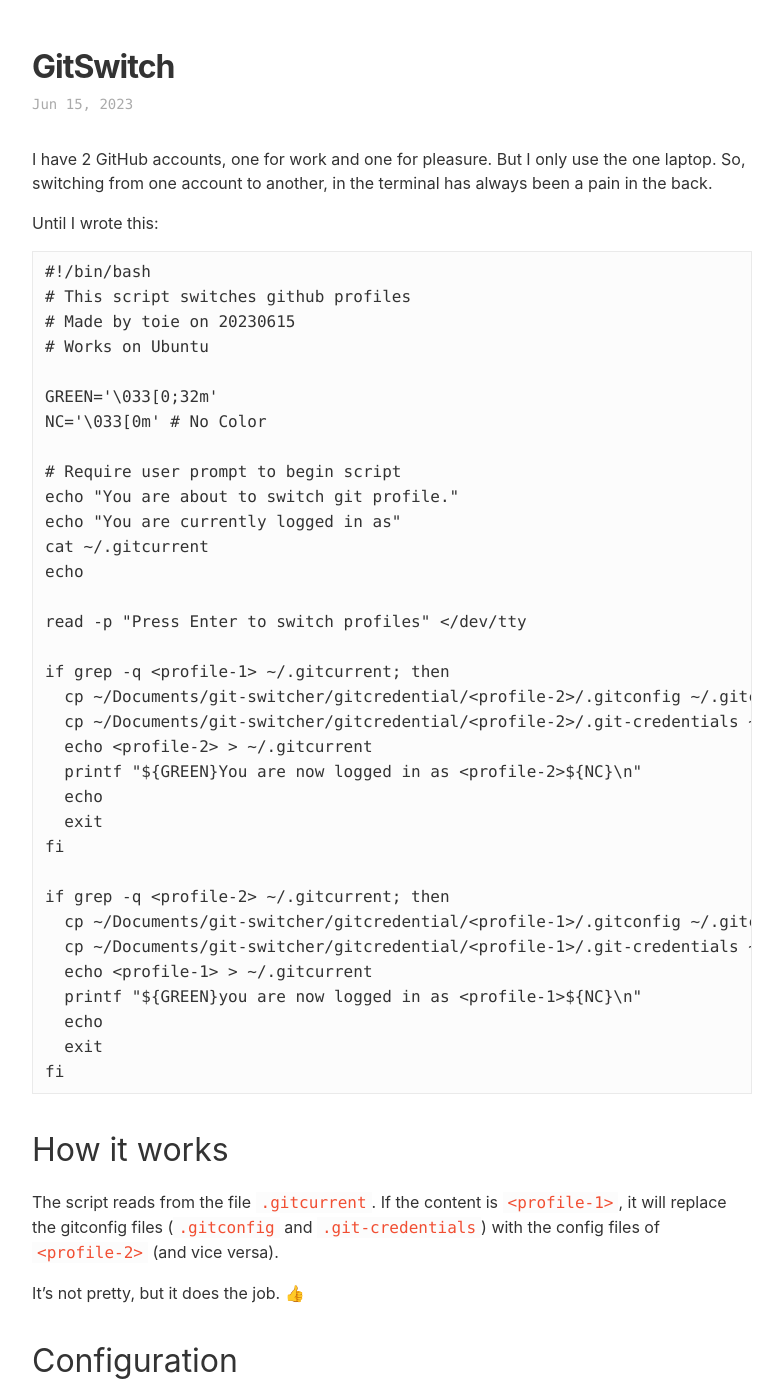
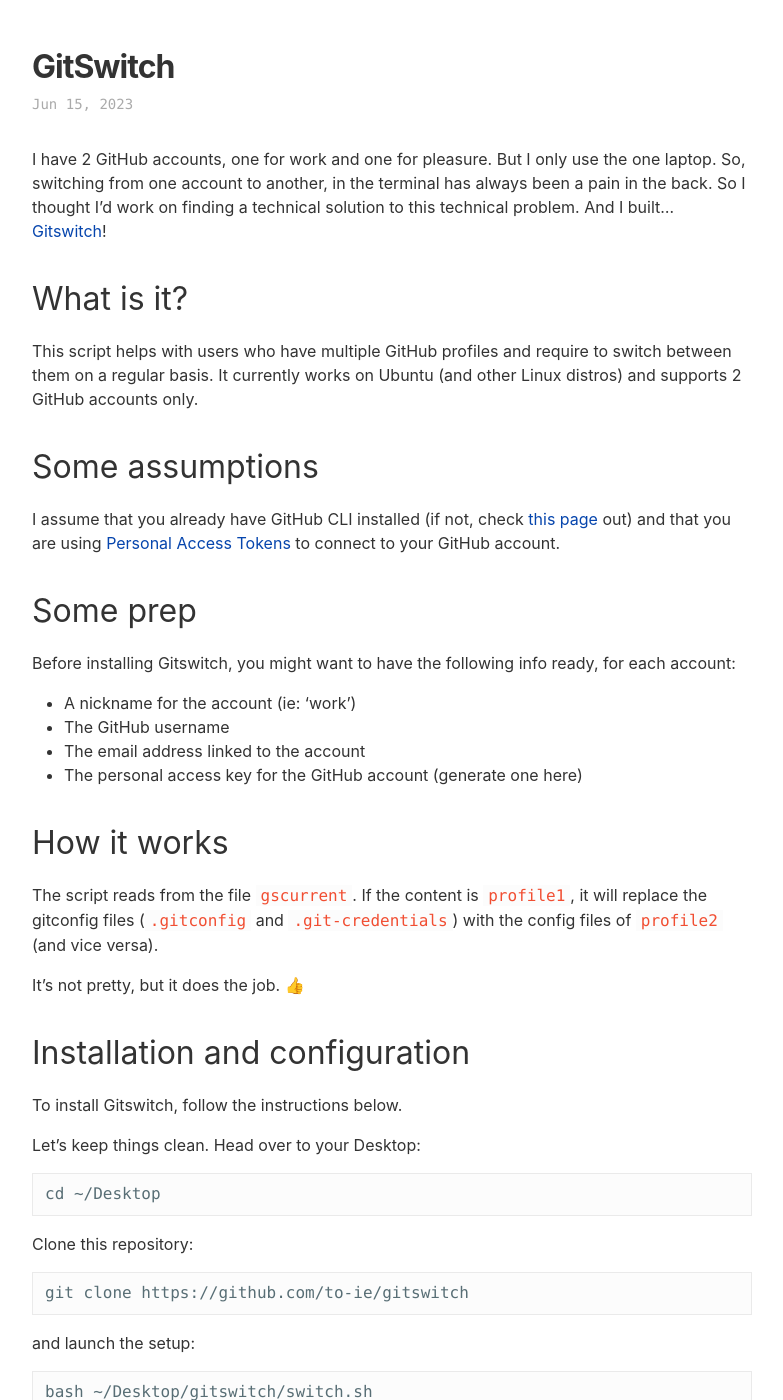
Before and after one commit to to-ie/to-ie.github.io, a Jekyll site: the page built from _posts/2023-06-15-git-switch.md, in a window 1280 px wide and 1400 px high. Shown: the whole window, without its empty margins (8-791 px from the left). Built offline with Jekyll 4.4.1, drawn with Linux system fonts in a browser that asks for light colours; some of the changed text lies outside the part shown.

Commit message:
gitswitch update

````diff
--- a/_posts/2023-06-15-git-switch.md
+++ b/_posts/2023-06-15-git-switch.md
@@ -5,78 +5,53 @@
 date : 2023-06-15 09:34:50
 ---
 
-I have 2 GitHub accounts, one for work and one for pleasure. But I only use the one laptop. So, switching from one account to another, in the terminal has always been a pain in the back.
+I have 2 GitHub accounts, one for work and one for pleasure. But I only use the one laptop. So, switching from one account to another, in the terminal has always been a pain in the back. So I thought I'd work on finding a technical solution to this technical problem. And I built... [Gitswitch](https://github.com/to-ie/gitswitch)!
 
-Until I wrote this:
+## What is it?
+This script helps with users who have multiple GitHub profiles and require to switch between them on a regular basis. It currently works on Ubuntu (and other Linux distros) and supports 2 GitHub accounts only.
 
-``` switch.sh
-#!/bin/bash
-# This script switches github profiles
-# Made by toie on 20230615
-# Works on Ubuntu
+## Some assumptions
+I assume that you already have GitHub CLI installed (if not, check [this page](https://cli.github.com/manual/installation) out) and that you are using [Personal Access Tokens](https://docs.github.com/en/authentication/keeping-your-account-and-data-secure/managing-your-personal-access-tokens) to connect to your GitHub account.
 
-GREEN='\033[0;32m'
-NC='\033[0m' # No Color
 
-# Require user prompt to begin script
-echo "You are about to switch git profile."
-echo "You are currently logged in as"
-cat ~/.gitcurrent
-echo
+## Some prep
+Before installing Gitswitch, you might want to have the following info ready, for each account:
 
-read -p "Press Enter to switch profiles" </dev/tty
+- A nickname for the account (ie: 'work')
+- The GitHub username
+- The email address linked to the account
+- The personal access key for the GitHub account (generate one here)
 
-if grep -q <profile-1> ~/.gitcurrent; then
-  cp ~/Documents/git-switcher/gitcredential/<profile-2>/.gitconfig ~/.gitconfig
-  cp ~/Documents/git-switcher/gitcredential/<profile-2>/.git-credentials ~/.git-credentials
-  echo <profile-2> > ~/.gitcurrent
-  printf "${GREEN}You are now logged in as <profile-2>${NC}\n"
-  echo
-  exit
-fi
-
-if grep -q <profile-2> ~/.gitcurrent; then
-  cp ~/Documents/git-switcher/gitcredential/<profile-1>/.gitconfig ~/.gitconfig
-  cp ~/Documents/git-switcher/gitcredential/<profile-1>/.git-credentials ~/.git-credentials
-  echo <profile-1> > ~/.gitcurrent
-  printf "${GREEN}you are now logged in as <profile-1>${NC}\n"
-  echo
-  exit
-fi
-```
 
 ## How it works
-
-The script reads from the file `.gitcurrent`. If the content is `<profile-1>`, it will replace the gitconfig files (`.gitconfig` and `.git-credentials`) with the config files of `<profile-2>` (and vice versa).
+The script reads from the file `gscurrent`. If the content is `profile1`, it will replace the gitconfig files (`.gitconfig` and `.git-credentials`) with the config files of `profile2` (and vice versa).
 
 It's not pretty, but it does the job. 👍
 
-## Configuration
+## Installation and configuration
+To install Gitswitch, follow the instructions below.
 
-The script's files are stored in a directory called `git-switcher` structured as below:
-
+Let's keep things clean. Head over to your Desktop:
 ```
-├── gitcredential
-│            ├── <profile-1>
-│            │           ├── .gitconfig
-│            │           └── .git-credentials
-│            └── <profile-2>
-│                ├── .gitconfig
-│                └── .git-credentials
-└── switch.sh
-
+cd ~/Desktop
 ```
 
-In the folders `<profile-1>` and `<profile-2>`, we store the Github config files for each account.
+Clone this repository:
+```
+git clone https://github.com/to-ie/gitswitch
+```
 
-We also need to create a file called `.gitcurrent` in your root directory, with the name of either of your profiles stored inside it.
+and launch the setup:
+```
+bash ~/Desktop/gitswitch/switch.sh
+```
 
-## Alias setting
+Follow the configuration instructions provided by the script.
+<br>Note: you will need some basic information about your accounts (check the pre-requisit section above).
 
-I set up an alias in my `.bashrc` file, to help call the script from anywhere:
-
+Once you have installed and configured Gitswitch, let's clean up after ourselves:
 ```
-alias gitswitch="bash <path-to-switch.sh>
+rm -r ~/Desktop/gitswitch
 ```
 
 ## Switching profile
````
